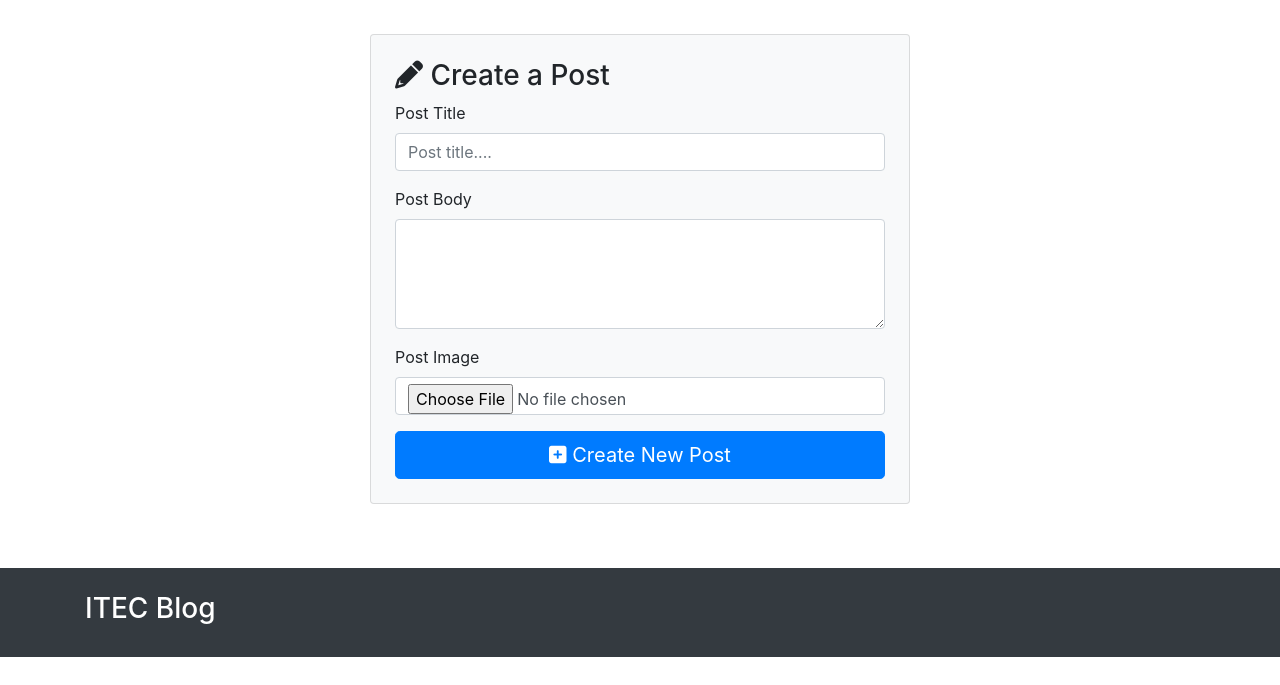
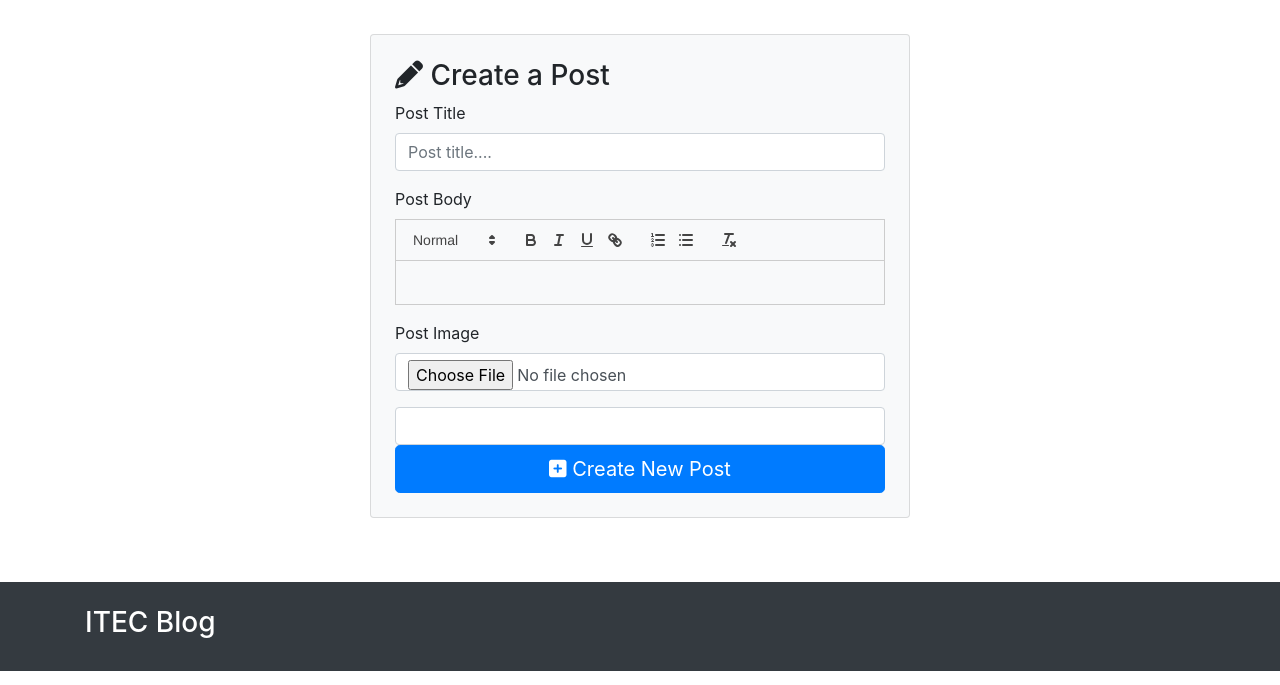
Before and after one commit to spenxeram/Week10Lab2, a PHP site: template views/create_post.php in a window 1280 px wide. Shown: the part 56-741 px from the top of the page. Run offline with PHP 8.4, Linux system fonts and the light colour scheme; the template is opened without the code that fills it, so the values that code supplies are empty; a user stored in the database is signed in; some libraries are stand-ins or nearby versions.

Commit message:
End of Class

```diff
--- a/models/Post.php
+++ b/models/Post.php
@@ -86,7 +86,7 @@ class Post {
     }
 
     public function validatePost($post, $file) {
-        $this->post_title = htmlspecialchars($post['title']);
+        $this->post_title = strip_tags($post['title'], ['br','p', 'h1', 'h2']);
         $this->post_body  = htmlspecialchars($post['body']);
         if(empty($this->post_title) || empty($this->post_body)) {
             $this->errors['post_form_err'] = "New post fields cannot be empty!";
--- a/views/create_post.php
+++ b/views/create_post.php
@@ -14,12 +14,13 @@ include "views/inc/head.php";
                     </div>
                     <div class="form-group">
                       <label for="body">Post Body</label>
-                      <textarea name="body" rows="4" class="form-control"></textarea>
+                      <div id="editor"></div>
                     </div>
                     <div class="form-group">
                       <label for="title">Post Image</label>
                       <input type="file" name="image" class="form-control">
                     </div>
+                    <input type="text" name="body" class="form-control body">
                     <?php CSRF::outputToken(); ?>
                     <button type="submit" class="btn btn-primary btn-block btn-lg"><i class="fa fa-plus-square" aria-hidden="true"></i> Create New Post</button>
                 </form>
@@ -27,6 +28,20 @@ include "views/inc/head.php";
         </div>
     </div>
 </div>
+<!-- Include the Quill library -->
+<script src="https://cdn.quilljs.com/1.3.6/quill.js"></script>
+
+<!-- Initialize Quill editor -->
+<script>
+  var quill = new Quill('#editor', {
+    theme: 'snow'
+  });
+  let editor = document.querySelector(".ql-editor");
+  let body = document.querySelector("input.body");
+  editor.addEventListener("keyup", function() {
+    body.value = editor.innerHTML;
+  })
+</script>
 <?php
 include "views/inc/footer.php";
 ?>
--- a/views/inc/head.php
+++ b/views/inc/head.php
@@ -9,6 +9,7 @@
 <link rel="stylesheet" href="https://cdnjs.cloudflare.com/ajax/libs/font-awesome/5.15.4/css/all.min.css">
 <link rel="stylesheet" href="assets/css/style.css">
 <link rel="stylesheet" href="https://cdnjs.cloudflare.com/ajax/libs/font-awesome/6.1.1/css/all.min.css">
+<link href="https://cdn.quilljs.com/1.3.6/quill.snow.css" rel="stylesheet">
 <link rel="stylesheet" href="<?= ROOT ?>public/css/style.css">
 <title>Title</title>
 </head>
```
Also changed, not shown: public/images/itec_62bd5c4958d85.png (added), public/images/itec_62bd5d8be7446.png (added).
